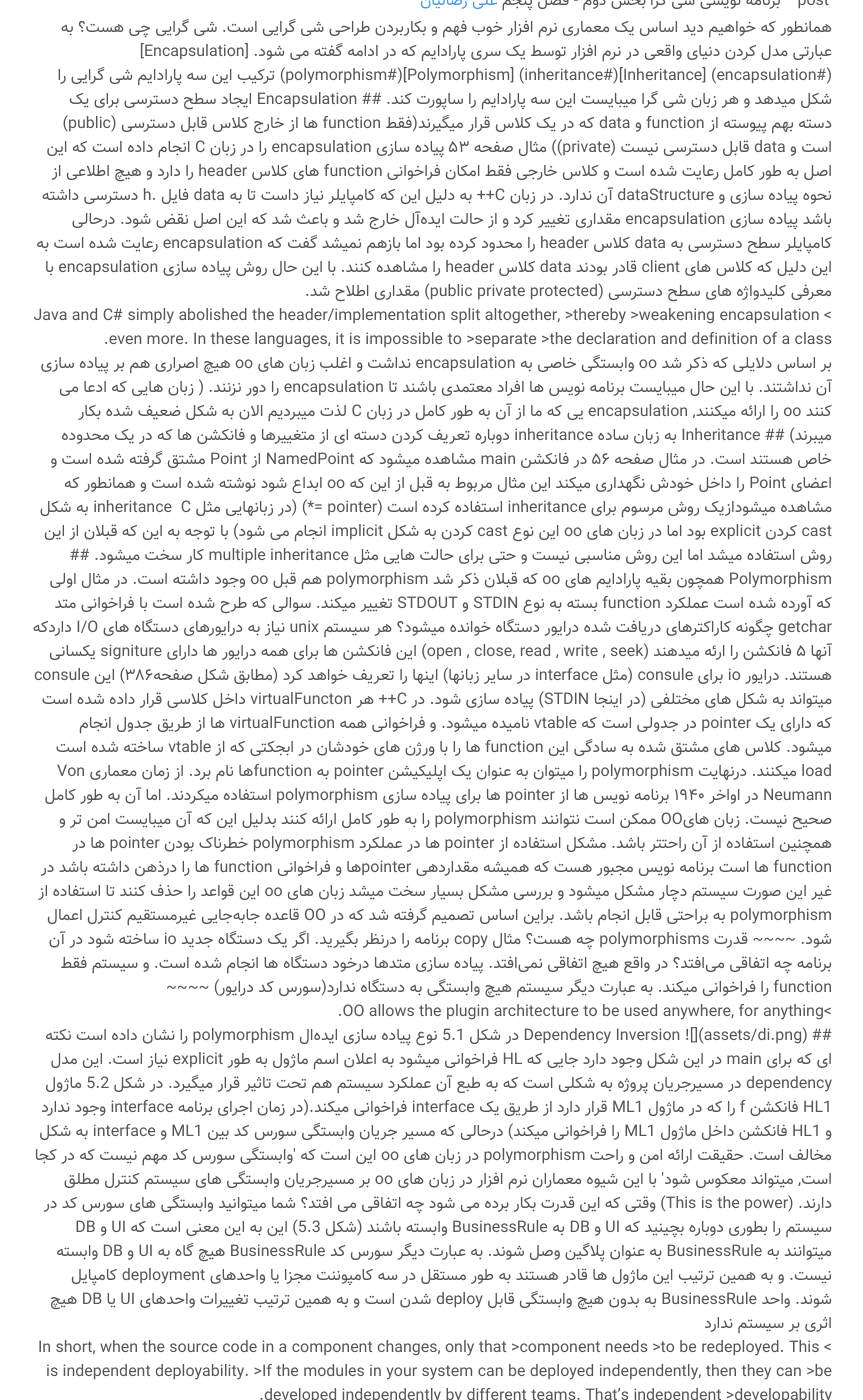
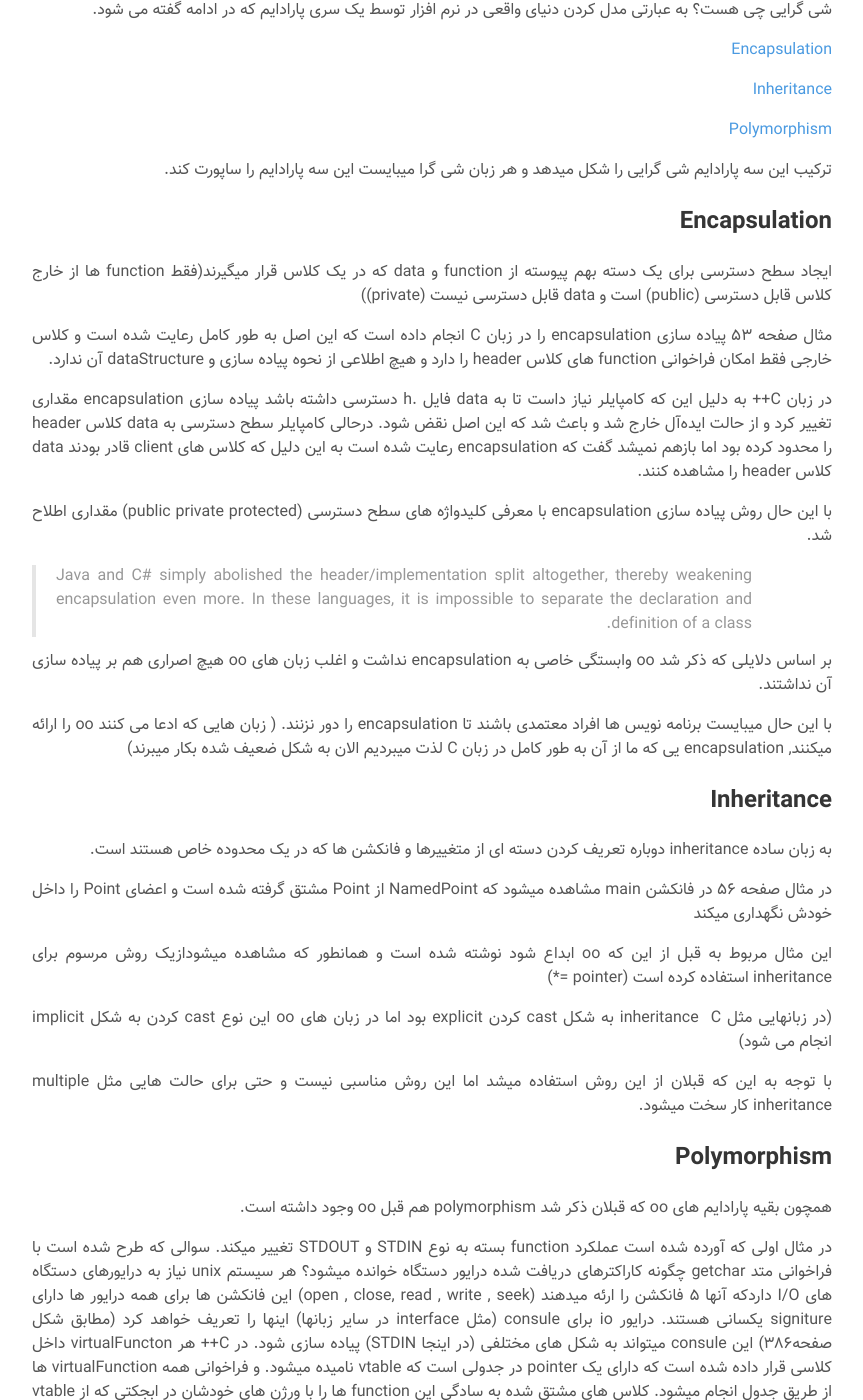
Before and after one commit to PBR-Group/clean-arch, a Jekyll site: the page built from _posts/1970-1-5-object-oriented-programing.md, in a window 1280 px wide and 1400 px high, scrolled down 343 px. Shown: the whole window, without its empty margins (208-1071 px from the left). Built offline with Jekyll 4.4.1, drawn with Linux system fonts in a browser that asks for light colours; our own code applies the rules of GitHub Pages for plain Markdown files; some of the changed text lies outside the part shown.

Commit message:
fix template bugs

```diff
--- a/_posts/1970-1-5-object-oriented-programing.md
+++ b/_posts/1970-1-5-object-oriented-programing.md
@@ -1,8 +1,11 @@
-layout | title | chapter | author
---- | --- | --- | ---
-post | برنامه نویسی شی گرا  | بخش دوم - فصل پنجم | [علی رضائیان](https://github.com/rezaiyan)
+---
+layout: post
+title: برنامه نویسی شی گرا
+chapter: بخش دوم - فصل پنجم
+author: علی رضائیان
+---
 
-<div dir="rtl">
+
 همانطور که خواهیم دید اساس یک معماری نرم افزار خوب فهم و بکاربردن طراحی شی گرایی است.
 
 شی گرایی چی هست؟
@@ -28,13 +31,11 @@ post | برنامه نویسی شی گرا  | بخش دوم - فصل پنجم |
 
 با این حال روش پیاده سازی encapsulation با معرفی کلیدواژه های سطح دسترسی (public private protected) مقداری اطلاح شد.
 
-<div dir='ltr'>
-
-> Java and C# simply abolished the header/implementation split altogether, >thereby
->weakening encapsulation even more. In these languages, it is impossible to >separate
+> Java and C# simply abolished the header/implementation split altogether,
+>thereby
+>weakening encapsulation even more. In these languages, it is impossible to
+>separate
 >the declaration and definition of a class.
-
-</div>
 
 بر اساس دلایلی که ذکر شد oo وابستگی خاصی به encapsulation نداشت و اغلب زبان های oo هیچ اصراری هم بر پیاده سازی آن نداشتند.
 
@@ -82,11 +83,10 @@ post | برنامه نویسی شی گرا  | بخش دوم - فصل پنجم |
 اگر یک دستگاه جدید io ساخته شود در آن برنامه چه اتفاقی می‌افتد؟
 در واقع هیچ اتفاقی نمی‌افتد. پیاده سازی متدها درخود دستگاه ها انجام شده است. و سیستم فقط function را فراخوانی میکند. به عبارت دیگر سیستم هیچ وابستگی به دستگاه ندارد(سورس کد درایور)
 ~~~~
-<div dir='ltr'>
+
 
 >OO allows the plugin architecture to be used anywhere, for anything.
 
-</div>
 
 ## Dependency Inversion
 
@@ -108,12 +108,12 @@ post | برنامه نویسی شی گرا  | بخش دوم - فصل پنجم |
 واحد BusinessRule به بدون هیچ وابستگی قابل deploy شدن است و به همین ترتیب تغییرات واحدهای UI یا  DB هیچ اثری بر سیستم ندارد
 
 
-<div dir='ltr'>
 
-> In short, when the source code in a component changes, only that >component needs
+> In short, when the source code in a component changes, only that
+>component needs
 >to be redeployed. This is independent deployability.
->If the modules in your system can be deployed independently, then they can >be developed independently by different teams. That’s independent >developability.
-</div>
+>If the modules in your system can be deployed independently, then they can >be developed independently by different teams. That’s independent
+>developability.
 
 ## Conclution
 
@@ -121,5 +121,3 @@ oo چیست؟
 برای این جواب نظرات مختلفی وجود دارد. برای معماری نرم افزار جواب کاملان مشخص است
 oo یک توانایی است. که سه پارادایم درون خودش دارد.
 به طور مثال به واسته polymophism امکانی که به معمار نرم افزار میدهد این است که میتواند بر مسیرجریان سیستم کنترل داشته باشد, این به معمار نرم افزار مکان ساخت ماژول هایی با قابلیت plugin شدن را میدهد, که در آن ماژولها قواعد سطح بالایی وجود دارد که به طور کامل مستقل از ماژول هایی است که دارای جزییات سطح پایین است.
-
-</div>
```
